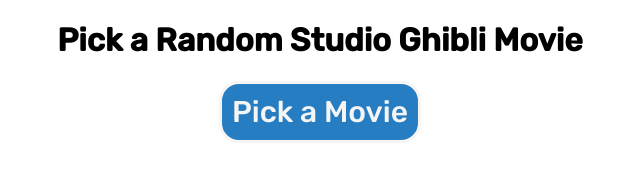
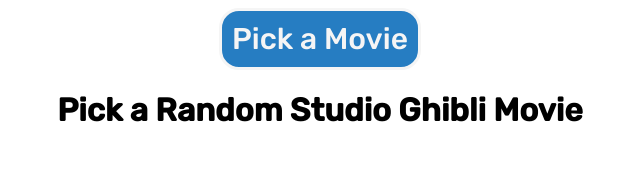
Before and after one commit to lucas-cq/Random-Ghibli-Movie, a plain HTML site: page index.html in a window 1280 px wide. Shown: the whole page, without its empty margins (320-960 px from the left). Drawn offline with Linux system fonts and the light colour scheme.

Commit message:
Update index.html

```diff
--- a/index.html
+++ b/index.html
@@ -14,14 +14,13 @@
 </head>
 <body>
   <main>
-    <a id="top"></a>
+    <div class="button-wrapper">
+     <button class="new-movie">Pick a Movie</button>
+    </div>
     <h1>Pick a Random Studio Ghibli Movie</h1>
     <section class="random-ghibli">
 
     </section>
-    <div class="button-wrapper">
-      <a href="#top"><button class="new-movie">Pick a Movie</button></a>
-    </div>
   </main>
 </body>
 </html>
```
